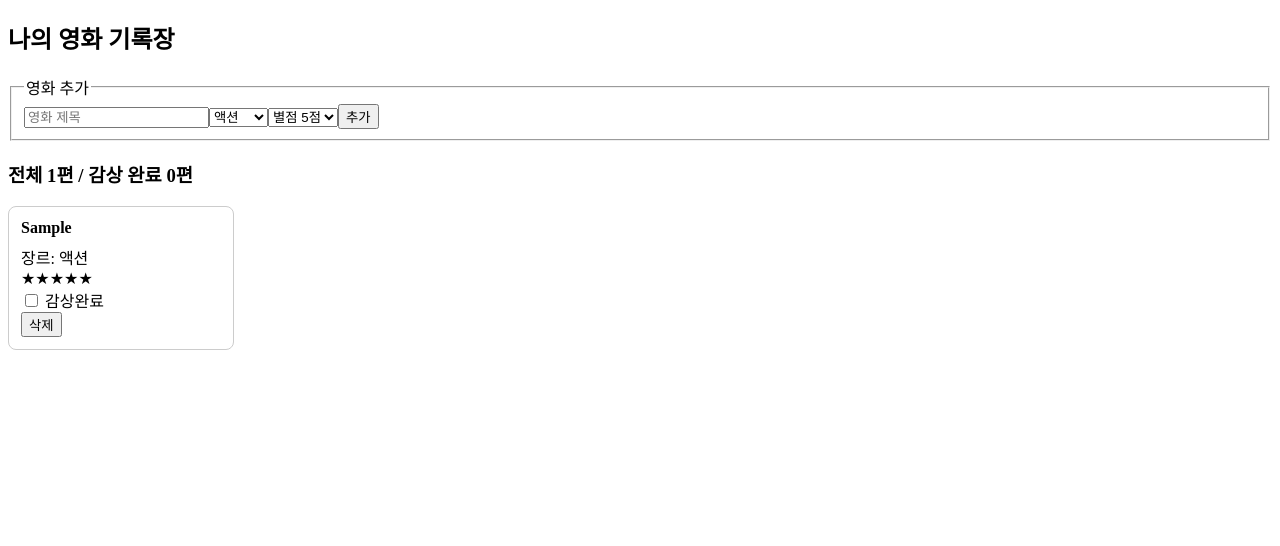
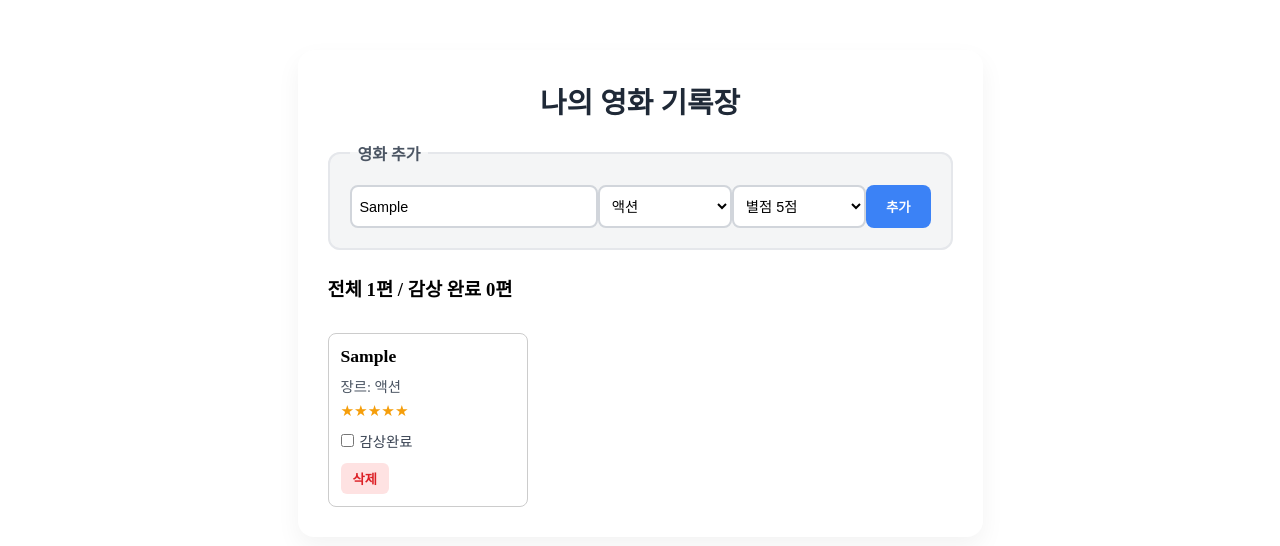
Before and after one commit to beruse2005-cloud/practice-01-movie_1, a React (Vite) app: page / in a window 1280 px wide. Both pictures are taken after typing "Sample" into the empty fields and a click on the button "추가". Shown: the top 546 px of the page. Built offline with nearby package versions, Linux system fonts and the light colour scheme.

Commit message:
스타일링 적용 완성

```diff
--- a/package.json
+++ b/package.json
@@ -22,6 +22,7 @@
     "eslint-plugin-react-hooks": "^7.1.1",
     "eslint-plugin-react-refresh": "^0.5.7",
     "globals": "^17.13.0",
+    "prettier": "^3.9.10",
     "vite": "^8.3.4"
   }
 }
--- a/src/App.jsx
+++ b/src/App.jsx
@@ -1,4 +1,5 @@
-import {useState} from "react";
+import { useState } from "react";
+import styles from "./App.module.css";
 
 function App() {
     const genres = ["액션", "코미디", "드라마", "SF", "공포", "멜로"];
@@ -10,13 +11,13 @@ function App() {
 
     const [movies, setMovies] = useState([]);
 
-    const handleChangeTitle = (event) => setTitle(event.target.value);
+    const handleChangeTitle = event => setTitle(event.target.value);
 
-    const handleChangeGenre = (event) => setGenre(event.target.value);
+    const handleChangeGenre = event => setGenre(event.target.value);
 
-    const handleChangeRating = (event) => setRating(event.target.value);
+    const handleChangeRating = event => setRating(event.target.value);
 
-    const handleOnSubmit = (event) => {
+    const handleOnSubmit = event => {
         event.preventDefault();
 
         // 저장하지 말아야 되는 상황에 대한 처리
@@ -26,125 +27,110 @@ function App() {
         }
 
         const newMovie = {
-            title: parseTitle,    // key와 value의 스펠링이 달라서 써줘야 됨
-            genre,                // key와 value의 스펠링이 같으면 생략 가능
+            title: parseTitle, // key와 value의 스펠링이 달라서 써줘야 됨
+            genre, // key와 value의 스펠링이 같으면 생략 가능
             rating,
             watched: false,
-        }
+        };
 
         setMovies([...movies, newMovie]);
         setTitle("");
         setGenre(genres[0]);
         setRating(ratings[0]);
-    }
+    };
 
-    const handleToggleWatched = (index) => {
+    const handleToggleWatched = index => {
         // setMovies를 통해 새로운 배열을 저장해야 하니까
         const newMovies = movies.map((movie, i) => {
             if (index !== i) {
                 return movie;
             }
-            return {...movie, watched: !movie.watched};
+            return { ...movie, watched: !movie.watched };
         });
         setMovies(newMovies);
-    }
+    };
 
-    const handleDelete = (index) => {
+    const handleDelete = index => {
         const newMovies = movies.filter((movie, i) => i !== index);
         setMovies(newMovies);
-    }
+    };
 
     // const totalWatched = movies.filter((movie) => movie.watched).length;
     const totalWatched = movies.reduce((sum, item) => {
-        return item.watched ? sum + 1 : sum
+        return item.watched ? sum + 1 : sum;
     }, 0);
 
-    return <>
-        <h2>나의 영화 기록장</h2>
-        <fieldset>
-            <legend>영화 추가</legend>
-            <form onSubmit={handleOnSubmit}>
+    return (
+        <div className={styles.container}>
+            <h2 className={styles.title}>나의 영화 기록장</h2>
+            <fieldset className={styles.fieldset}>
+                <legend className={styles.legend}>영화 추가</legend>
+                <form className={styles.form} onSubmit={handleOnSubmit}>
                     <input
+                        className={styles.input}
                         placeholder={"영화 제목"}
                         onChange={handleChangeTitle}
-                    value={title}
                     />
-                <select
-                    onChange={handleChangeGenre}
-                    value={genre}
-                >
+                    <select className={styles.select} onChange={handleChangeGenre}>
                         {genres.map((item, index) => {
-                        return <option key={index} value={item}>{item}</option>
+                            return (
+                                <option key={index} value={item}>
+                                    {item}
+                                </option>
+                            );
                         })}
                     </select>
-                <select
-                    onChange={handleChangeRating}
-                    value={rating}
-                >
+                    <select className={styles.selectTo} onChange={handleChangeRating} >
                         {ratings.map((item, index) => {
-                        return <option key={index} value={item}>별점 {item}점</option>
+                            return (
+                                <option key={index} value={item}>
+                                    별점 {item}점
+                                </option>
+                            );
                         })}
                     </select>
-                <button type={"submit"}>추가</button>
+                    <button className={styles.submitButton} type={"submit"}>추가</button>
                 </form>
             </fieldset>
-        <h3>전체 {movies.length}편 / 감상 완료 {totalWatched}편</h3>
-        <div style={{display: "flex", flexWrap: "wrap", gap: "12px"}}>
+            <h3 className={styles.titleText}>
+                전체 {movies.length}편 / 감상 완료 {totalWatched}편
+            </h3>
+            <div className={styles.movieContainer}>
                 {movies.map((item, index) => {
-                // let stars = "";
-                // if (item.rating === "5") {
-                //     stars = "★★★★★";
-                // } else if (item.rating === "4") {
-                //     stars = "★★★★☆";
-                // } else if (item.rating === "3") {
-                //     stars = "★★★☆☆";
-                // } else if (item.rating === "2") {
-                //     stars = "★★☆☆☆";
-                // } else {
-                //     stars = "★☆☆☆☆";
-                // }
-
-                // repeat(숫자) 메서드 : 제공된 string을 숫자만큼 반복
-
                     return (
-                    <div style={{
-                        width: "200px",
-                        padding: "12px",
-                        border: "1px solid #ccc",
-                        borderRadius: "8px",
-                        opacity: item.watched ? 0.5 : 1,
-                    }}>
-                        <h4 style={{ margin: "0 0 8px"}}>{item.title}</h4>
-                        <div>장르: {item.genre}</div>
-                        <div>{"★".repeat(Number(item.rating)) + "☆".repeat(5 - Number(item.rating))}</div>
-                        <label>
+                        <div
+                            className={`${styles.containerBox} ${item.watched ? styles.watched : ""}`}>
+                            <h4 className={styles.movieTitle}>{item.title}</h4>
+                            <div className={styles.movieGenre}>장르: {item.genre}</div>
+                            <div className={styles.movieRating}>
+                                {"★".repeat(Number(item.rating)) +
+                                    "☆".repeat(5 - Number(item.rating))}
+                            </div>
+                            <label className={styles.watchedLabel}>
                                 <input
                                     type={"checkbox"}
                                     checked={item.watched}
-                                onChange={
-                                    // 값을 바꿔야 되는 대상이 input이 아니라 목록 안에 있는 항목의 watched니까
-                                    // 이용해야 되는 값이 index임 => 매개변수로 제공이 되어야 된다는 뜻
-                                    () => {
+                                    onChange={() => {
                                         handleToggleWatched(index);
-                                    }
-                                }
-                            /> 감상완료
+                                    }}
+                                />{" "}
+                                감상완료
                             </label>
                             <div>
-                            <button onClick={
-                                        // 몇 번의 항목을 삭제 해달라
-                                        // 인덱스 번호가 필요함
-                                        () => {
+                                <button
+                                    className={styles.deleteButton}
+                                    onClick={() => {
                                         handleDelete(index);
-                                        }
-                                    }>삭제
+                                    }}>
+                                    삭제
                                 </button>
                             </div>
                         </div>
-                )
+                    );
                 })}
             </div>
-    </>
+        </div>
+    );
 }
 
 export default App;
--- /dev/null
+++ b/src/App.module.css
@@ -0,0 +1,150 @@
+.container {
+    width: 100%;
+    max-width: 685px;
+    margin: 50px auto;
+    padding: 30px;
+    background: white;
+    border-radius: 16px;
+    box-shadow: 0 10px 25px rgba(0, 0, 0, 0.05);
+}
+
+.title {
+    font-size: 1.8rem;
+    color: #1f2937;
+    margin-bottom: 20px;
+    text-align: center;
+}
+
+.titleText {
+    display: block;
+    font-size: 1.17em;
+    margin-bottom: 32px;
+    font-weight: bold;
+    unicode-bidi: isolate;
+}
+
+.fieldset {
+    border: 2px solid #e5e7eb;
+    border-radius: 12px;
+    padding: 20px;
+    margin-bottom: 24px;
+    background-color: #f4f5F6;
+}
+
+.legend {
+    font-weight: 600;
+    color: #4b5563;
+    padding: 0 8px;
+}
+
+.form {
+    display: flex;
+}
+
+.input,
+.select,
+.selectTo {
+    padding: 8px 8px;
+    font-size: 0.9rem;
+    border: 2px solid #d1d5db;
+    border-radius: 8px;
+    outline: none;
+    transition: border-color 0.2s;
+    background-color: white;
+}
+
+/* 만약 각각의 너비 비율을 다르게 하고 싶다면 아래처럼 개별 설정도 가능합니다 */
+.input {
+    flex: 2; /* 영화 제목 입력창은 조금 더 넓게 */
+}
+
+.select,
+.selectTo {
+    flex: 1; /* 장르와 별점은 좁게 */
+    /* 또는 고정 너비를 주고 싶다면 flex 대신 width를 주셔도 됩니다 (예: width: 100px;) */
+}
+
+.input:focus,
+.select:focus
+.selectTo:focus{
+    border-color: #3b82f6;
+}
+
+.submitButton {
+    padding: 12px 20px;
+    background-color: #3b82f6;
+    color: white;
+    font-weight: 600;
+    border: none;
+    border-radius: 8px;
+    cursor: pointer;
+    transition: background-color 0.2s;
+}
+
+.submitButton:hover {
+    background-color: #2563eb;
+}
+
+.movieContainer {
+    display: flex;
+    flex-wrap: wrap;
+    gap: 12px;
+}
+
+.containerBox {
+    width: 200px;
+    padding: 12px;
+    border: 1px solid #ccc;
+    border-radius: 8px;
+    opacity: 1; /* 기본 상태 */
+    transition: opacity 0.2s ease;
+}
+
+.containerBox.watched {
+    opacity: 0.5;
+}
+
+.deleteButton {
+    padding: 6px 12px;
+    background-color: #fee2e2;
+    color: #dc2026;
+    border: none;
+    border-radius: 6px;
+    cursor: pointer;
+    font-weight: 600;
+    transition: background-color 0.2s;
+}
+
+.movieTitle {
+    margin: 0 0 8px 0;
+    font-size: 1.1rem; /* 필요하다면 글자 크기나 색상도 여기서 조절할 수 있습니다 */
+}
+
+/* 장르 텍스트 */
+.movieGenre {
+    font-size: 0.9rem;
+    color: #4b5563;
+    margin-bottom: 6px;
+}
+
+/* 별점 영역 */
+.movieRating {
+    color: #f59e0b; /* 별점 색상을 예쁜 노란색/금색으로 주면 좋습니다! */
+    font-size: 0.95rem;
+    margin-bottom: 10px;
+}
+
+/* 감상완료 체크박스 라벨 영역 */
+.watchedLabel {
+    display: flex;
+    align-items: center;
+    gap: 6px; /* 체크박스와 글자 사이 간격 */
+    font-size: 0.9rem;
+    color: #374151;
+    cursor: pointer;
+    margin-bottom: 12px;
+}
+
+.deleteButton:hover {
+    background-color: #fecaca;
+}
--- /dev/null
+++ b/src/golbal.css
@@ -0,0 +1,5 @@
+* {
+    box-sizing: border-box;
+    margin: 0;
+    padding: 0;
+}
```
Also changed, not shown: prettier.config.mjs (added, +14 -0 lines), src/main.jsx (+7 -6 lines), 1 other file (tests, documents, lock files or other folders). Lines whose indentation alone changed are shown as unchanged.
